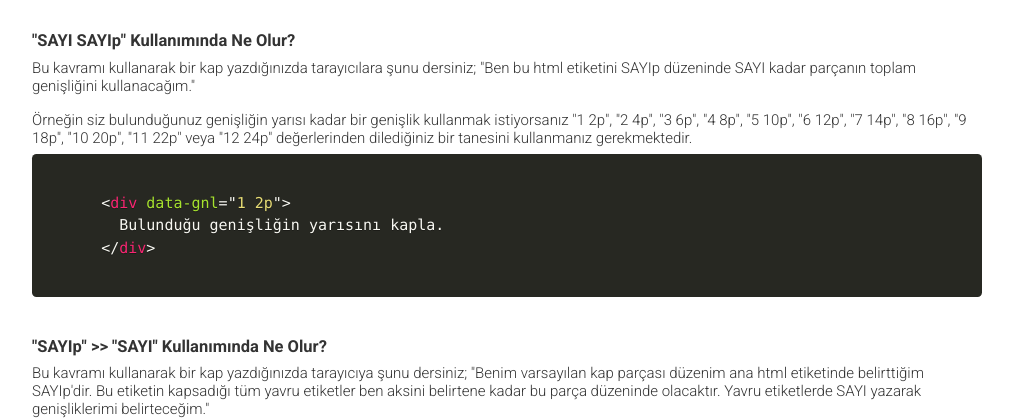
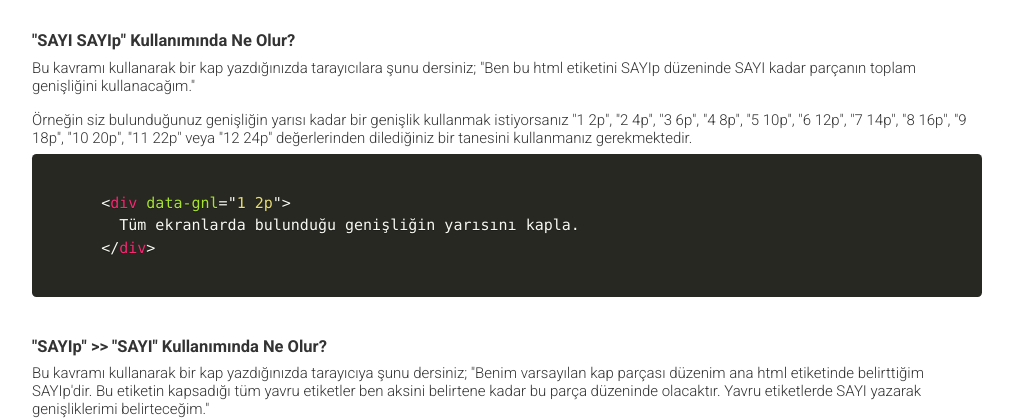
Before and after one commit to data-deveb/data-deveb.github.io, a Jekyll site: the page built from belgeler/kap-orgusu.html, in a window 1280 px wide, cut to the strip 850-2523 px from the top of the page. Shown: the top 420 px of the strip, without its empty margins (228-1241 px from the left). Built offline with Jekyll 4.4.1, drawn with Linux system fonts in a browser that asks for light colours.

Commit message:
Güncelleme

```diff
--- a/belgeler/kap-orgusu.html
+++ b/belgeler/kap-orgusu.html
@@ -36,10 +36,10 @@ title: Kap Örgüsü
 
     <pre data-gnl="1 1p"><code class="language-html">
       &lt;div data-gnl=&quot;1 2p&quot;&gt;
-        Bulundu&#287;u geni&#351;li&#287;in yar&#305;s&#305;n&#305; kapla.
+        Tüm ekranlarda bulunduğu genişliğin yarısını kapla.
       &lt;/div&gt;
     </code></pre>
-
+    <p></p>
     <h3>"SAYIp" >> "SAYI" Kullanımında Ne Olur?</h3>
 
     <p>Bu kavramı kullanarak bir kap yazdığınızda tarayıcıya şunu dersiniz; "Benim varsayılan kap parçası düzenim ana html etiketinde belirttiğim SAYIp'dir. Bu etiketin kapsadığı tüm yavru etiketler ben aksini belirtene kadar bu parça düzeninde olacaktır. Yavru etiketlerde SAYI yazarak genişliklerimi belirteceğim."</p>
```
